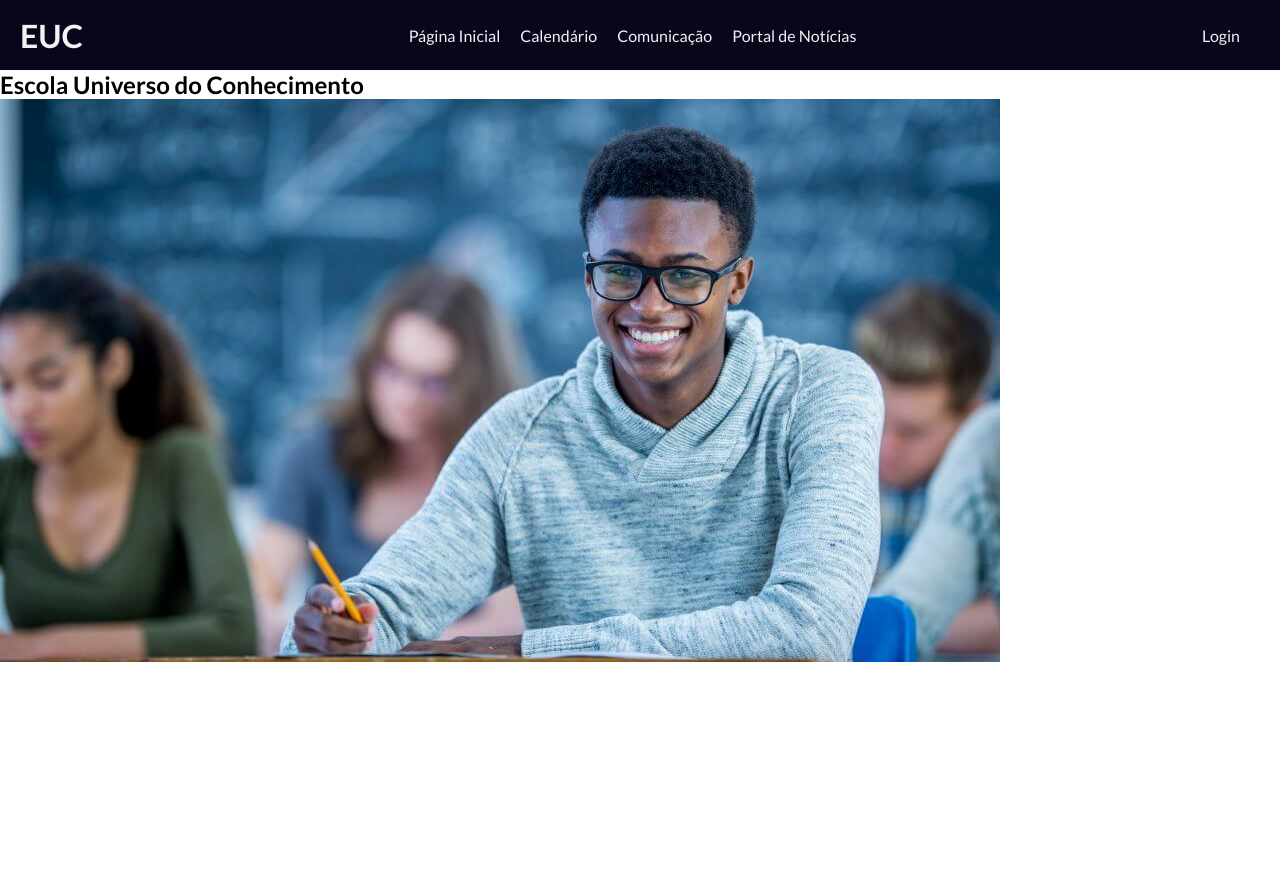
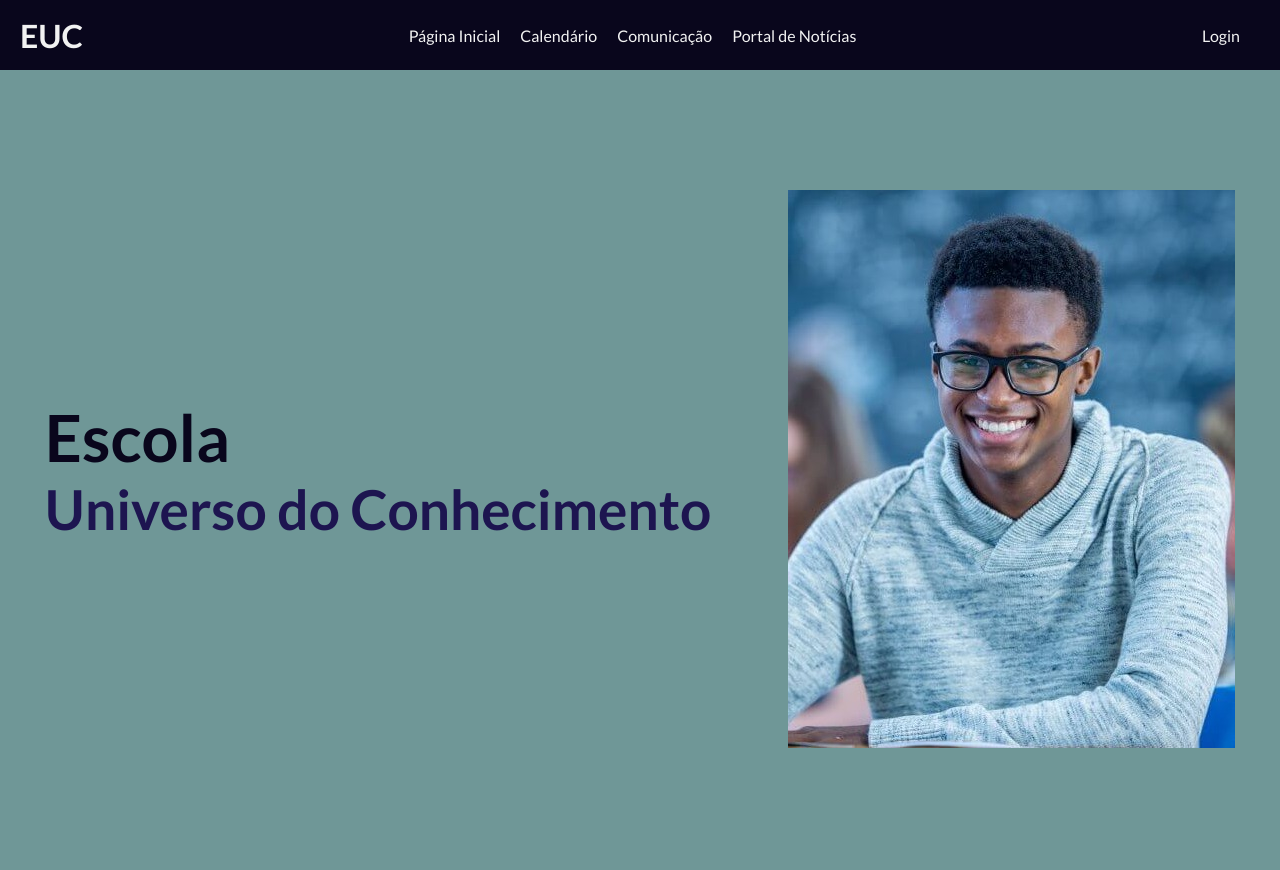
Before and after one commit to Reis567/school-sys, a Django app: page / in a window 1280 px wide. Before the commit the page ends 662 px from the top, so only its background shows below. Run offline with Django 4.2, Linux system fonts and the light colour scheme.

Commit message:
home color and position

```diff
--- a/school_sys/core/templates/core/base.html
+++ b/school_sys/core/templates/core/base.html
@@ -19,17 +19,19 @@
                 <!-- Escola Universo do Conhecimento -->
             </h1>
         </div>
-        <nav class="cabecalho">
+
+        <nav>
 
 
-                <a href="#">Página Inicial</a>
-                <a href="#">Calendário</a>
-                <a href="#">Comunicação</a>
-                <a href="#">Portal de Notícias</a>
+                <a href="#" class="nav-links">Página Inicial</a>
+                <a href="#" class="nav-links">Calendário</a>
+                <a href="#" class="nav-links">Comunicação</a>
+                <a href="#" class="nav-links">Portal de Notícias</a>
 
 
 
         </nav>
+
         <div class="box-acoes">
             {% if user.is_authenticated %}
             <a href="#">Notas</a>
--- a/school_sys/core/templates/core/home.html
+++ b/school_sys/core/templates/core/home.html
@@ -10,6 +10,7 @@
               <h1>
                 <span>
                   Escola
+                  <br>
                 </span>
                 Universo do Conhecimento
               </h1>
--- a/school_sys/static/css/style.css
+++ b/school_sys/static/css/style.css
@@ -1,8 +1,9 @@
 :root{
     --prim-color:#8474ef;
     --sec-color:#5544bd;
+    --stgr-color:#1d1550;
     --th-color:#ADD8E6;
-    --qt-color:#597878;
+    --qt-color:#6f9797;
     --black:#09061c;
     --white: #f2f2f2;
 }
@@ -11,6 +12,7 @@
 body{
     height: 100vh;
     font-family: 'Lato', sans-serif;
+    background: var(--qt-color);
 }
 header{
     height: 70px;
@@ -23,6 +25,18 @@ header{
 }
 .title{
     margin-left: 20px;
+    font-weight: bold;
+}
+
+.tituloEscola h1{
+    font-size: 55px;
+    color: var(--stgr-color);
+
+}
+.tituloEscola h1 span{
+    font-size: 65px;
+    color: var(--black);
+
 }
 .box-acoes{
     margin-right: 20px;
@@ -31,13 +45,24 @@ header{
     color: var(--white);
     margin-right: 20px;
 }
-.cabecalho{
+nav{
     display: flex;
     flex-direction: row;
     align-items: center;
     justify-content: space-around;
+    flex-wrap: wrap;
 }
-.cabecalho a {
+.nav-links {
     margin-right: 20px; /* Adicione o espaçamento horizontal desejado aqui */
     color: var(--white);
 }
+
+.homeContainer{
+    height: 100vh;
+    display: flex;
+    justify-content: space-evenly;
+    gap: 2rem;
+    flex-wrap: wrap;
+    align-items: center;
+    min-height: 650px;
+}
```
Also changed, not shown: school_sys/static/images/estudante.jpg.
